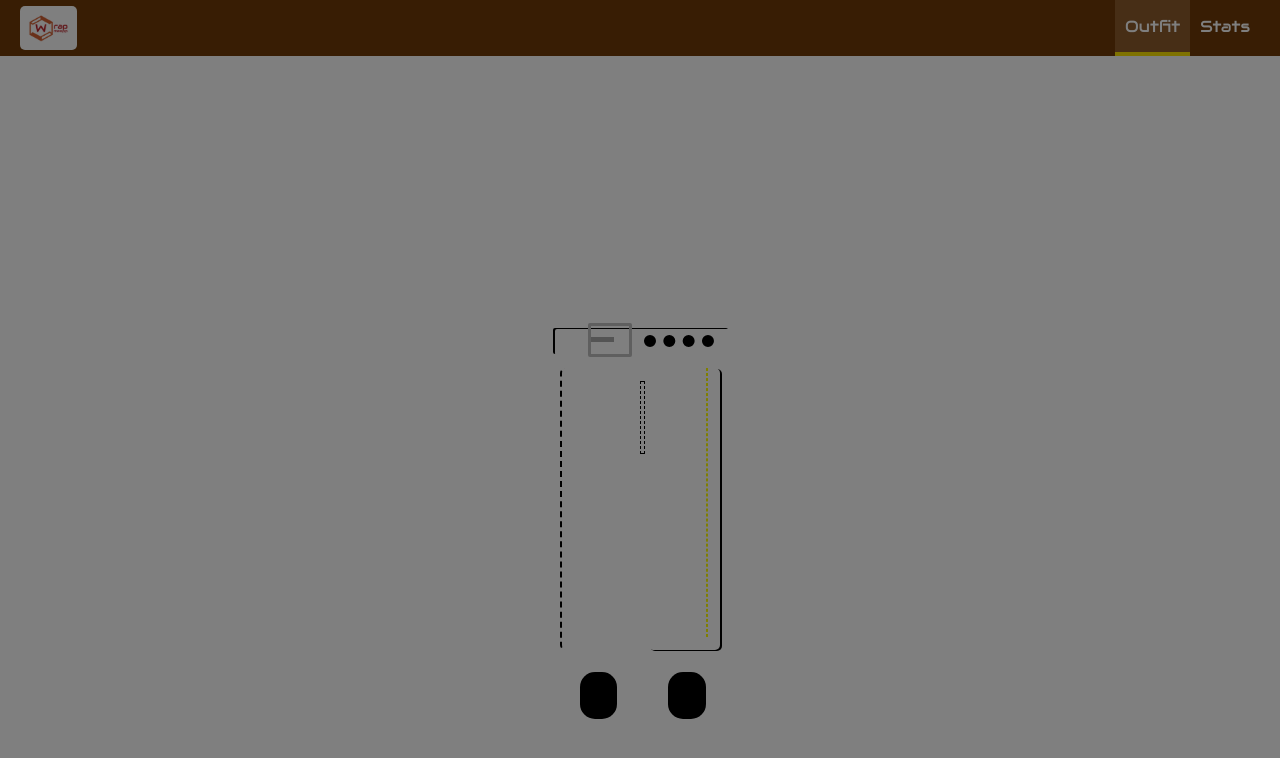
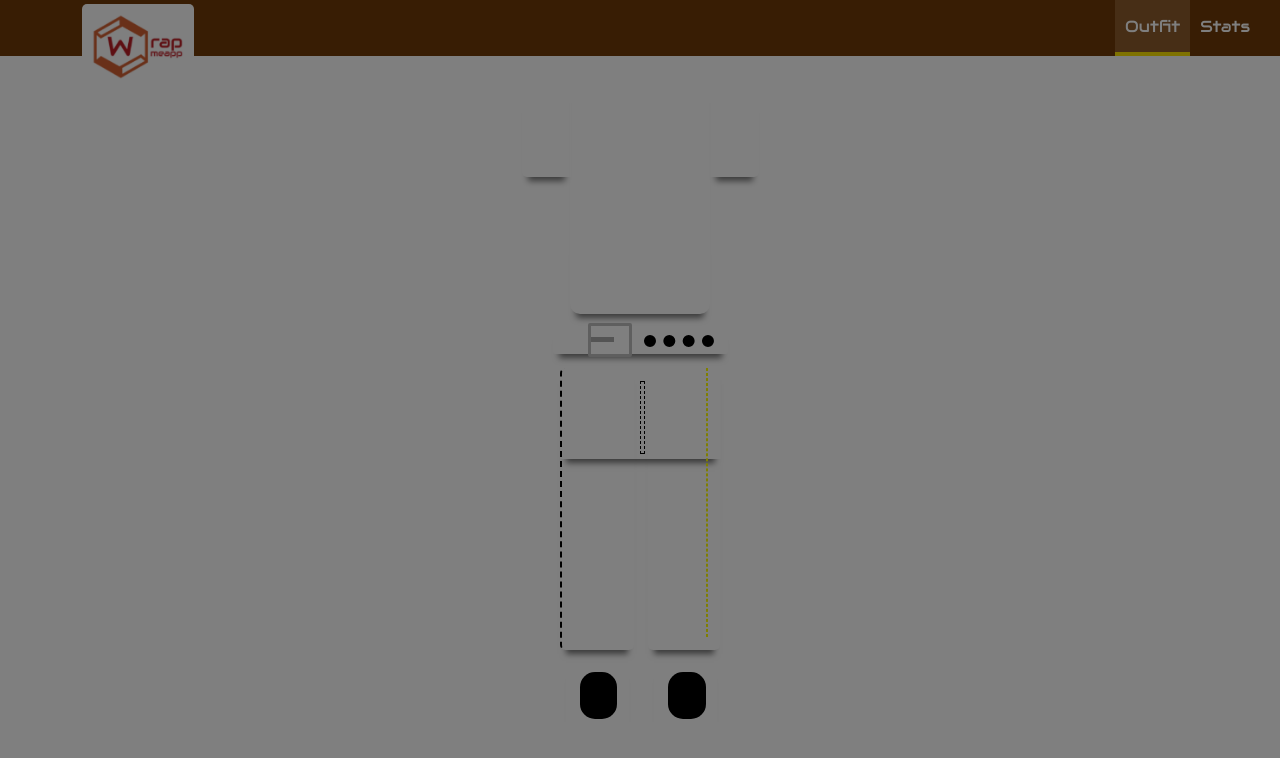
Before and after one commit to adam23stevens/wrapmeapp, a React app: page / in a window 1280 px wide. Shown: the top 758 px of the page. Built offline with nearby package versions, Linux system fonts and the light colour scheme.

Commit message:
further ui changes

```diff
--- a/src/components/Navigation/Toolbar/Toolbar.css
+++ b/src/components/Navigation/Toolbar/Toolbar.css
@@ -18,7 +18,9 @@
 }
 
 .Logo{
-    height: 80%;
+    height: 150%;
+    margin-top:2.9%;
+    margin-left: 5%;
 }
 
 @media (max-width: 499px){
--- a/src/components/Outfit/OutfitPartBuilder/OutfitParts/Accessories/Belts/LeatherBelt/LeatherBelt.css
+++ b/src/components/Outfit/OutfitPartBuilder/OutfitParts/Accessories/Belts/LeatherBelt/LeatherBelt.css
@@ -5,6 +5,10 @@
     height: 4%;
     border-radius: 2px 2px 2px 2px;
     box-shadow: inset 2px 1px black;
+
+    -webkit-box-shadow: 0 10px 6px -6px #777;
+    -moz-box-shadow: 0 10px 6px -6px #777;
+         box-shadow: 0 10px 6px -6px #777;
 }
 
 .BeltBuckle {
--- a/src/components/Outfit/OutfitPartBuilder/OutfitParts/Bottoms/Jeans/Jeans.css
+++ b/src/components/Outfit/OutfitPartBuilder/OutfitParts/Bottoms/Jeans/Jeans.css
@@ -4,6 +4,9 @@
     margin: 2% auto;
     position: relative;
     border-radius: 5px 5px 0 0;
+    -webkit-box-shadow: 0 10px 6px -6px #777;
+    -moz-box-shadow: 0 10px 6px -6px #777;
+         box-shadow: 0 10px 6px -6px #777;
 }
 
 .JeansZip{
@@ -24,6 +27,9 @@
     left: 0%;
     border-radius: 5px 0 5px 5px;
     border-left: 2px dashed black;
+    -webkit-box-shadow: 0 10px 6px -6px #777;
+    -moz-box-shadow: 0 10px 6px -6px #777;
+         box-shadow: 0 10px 6px -6px #777;
 }
 
 .JeansLegRight{
@@ -35,6 +41,9 @@
     left: 55%;
     border-radius: 5px 5px 5px 5px;
     box-shadow: 2px 1px black;
+    -webkit-box-shadow: 0 10px 6px -6px #777;
+    -moz-box-shadow: 0 10px 6px -6px #777;
+         box-shadow: 0 10px 6px -6px #777;
 }
 .JeansStitch {
     border: 1px dashed yellow;
--- a/src/components/Outfit/OutfitPartBuilder/OutfitParts/Shoes/Trainers/Trainers.css
+++ b/src/components/Outfit/OutfitPartBuilder/OutfitParts/Shoes/Trainers/Trainers.css
@@ -3,6 +3,7 @@
     margin: 13rem auto;
     height: 18%;
     width: 20%;
+
 }
 
 .TrainersTop {
@@ -11,6 +12,9 @@
     width: 45%;
     left: -3%;
     border-radius: 5px 5px 12px 12px;
+    -webkit-box-shadow: 0 10px 6px -6px #777;
+    -moz-box-shadow: 0 10px 6px -6px #777;
+         box-shadow: 0 10px 6px -6px #777;
 }
 
 .TrainersTopRight{
@@ -19,6 +23,9 @@
     width: 45%;
     left: 60%;
     border-radius: 5px 5px 12px 12px;
+    -webkit-box-shadow: 0 10px 6px -6px #777;
+    -moz-box-shadow: 0 10px 6px -6px #777;
+         box-shadow: 0 10px 6px -6px #777;
 }
 
 .TrainersTopHole {
--- a/src/components/Outfit/OutfitPartBuilder/OutfitParts/Tops/Tee/Tee.css
+++ b/src/components/Outfit/OutfitPartBuilder/OutfitParts/Tops/Tee/Tee.css
@@ -4,6 +4,10 @@
     border-radius: 0 0 10px 10px;
     margin: 2% auto;
     position:relative;
+
+    -webkit-box-shadow: 0 10px 6px -6px #777;
+    -moz-box-shadow: 0 10px 6px -6px #777;
+         box-shadow: 0 10px 6px -6px #777;
 }
 
 .TeeNeck{
@@ -26,9 +30,15 @@
 .TeeSleeveLeft{
     border-radius: 20px 0 0 5px;
     left: -34%;
+    -webkit-box-shadow: 0 10px 6px -6px #777;
+    -moz-box-shadow: 0 10px 6px -6px #777;
+         box-shadow: 0 10px 6px -6px #777;
 }
 
 .TeeSleeveRight {
     border-radius: 0 20px 5px 0;
     left: 100%;
+    -webkit-box-shadow: 0 10px 6px -6px #777;
+    -moz-box-shadow: 0 10px 6px -6px #777;
+         box-shadow: 0 10px 6px -6px #777;
 }
```
